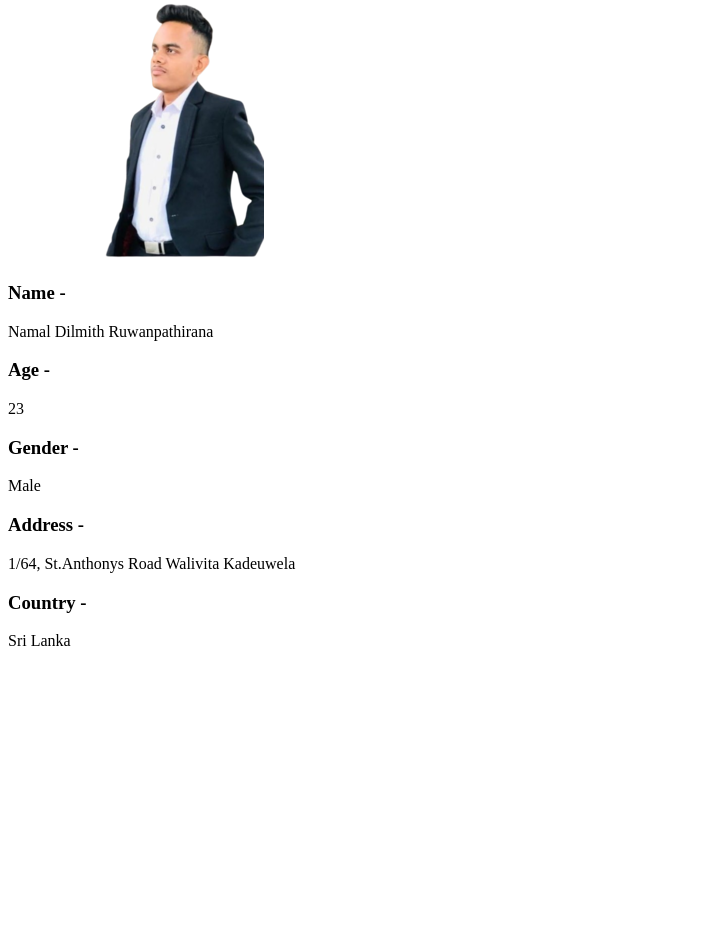
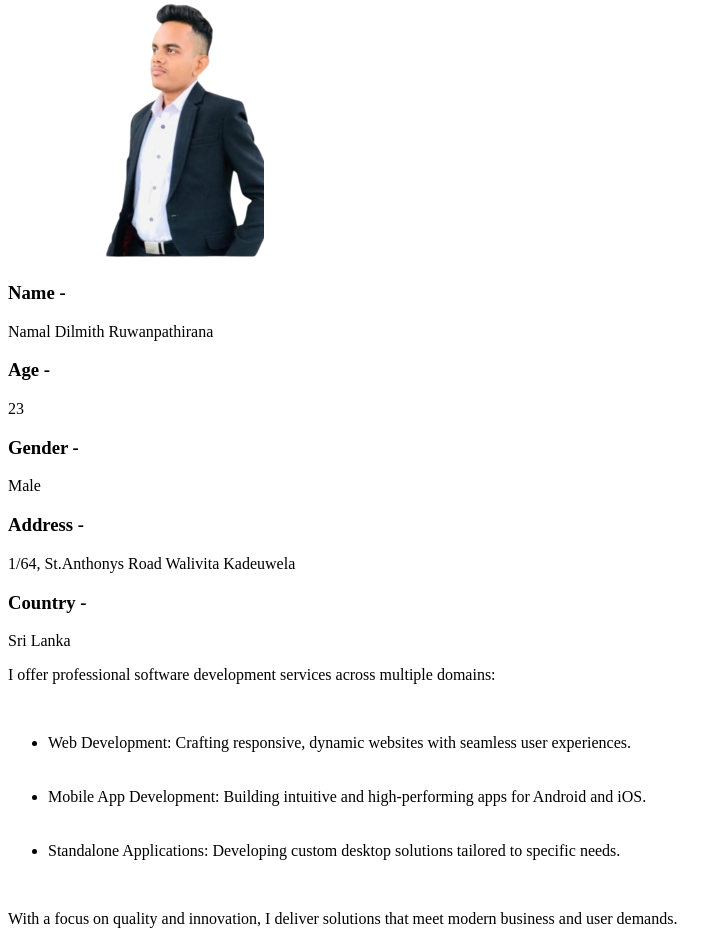
Before and after one commit to namal1230/my-portfolio2, a plain HTML site: page about_page.html in a window 1280 px wide. Shown: the part 448-1392 px from the top of the page, without its empty margins (0-728 px from the left). Before the commit the page ends 1114 px from the top, so only its background shows below. Drawn offline with Linux system fonts and the light colour scheme.

Commit message:
create section 02 in about page

```diff
--- a/about_page.html
+++ b/about_page.html
@@ -39,5 +39,31 @@
             <p>Sri Lanka</p>
         </div>
     </section>
+
+    <section>
+        <p>I offer professional software development services across multiple domains:</p>
+        <br>
+        <ul>
+            <li>
+                Web Development: Crafting responsive, dynamic websites with seamless user
+                experiences.
+            </li>
+            <br><br>
+            <li>
+                Mobile App Development: Building intuitive and high-performing apps for
+                Android and iOS.
+            </li>
+            <br><br>
+            <li>
+                Standalone Applications: Developing custom desktop solutions tailored to
+                specific needs.
+            </li>
+        </ul>
+        <br>
+        <p>
+            With a focus on quality and innovation, I deliver solutions that meet modern business
+            and user demands.
+        </p>
+    </section>
 </body>
 </html>
```
